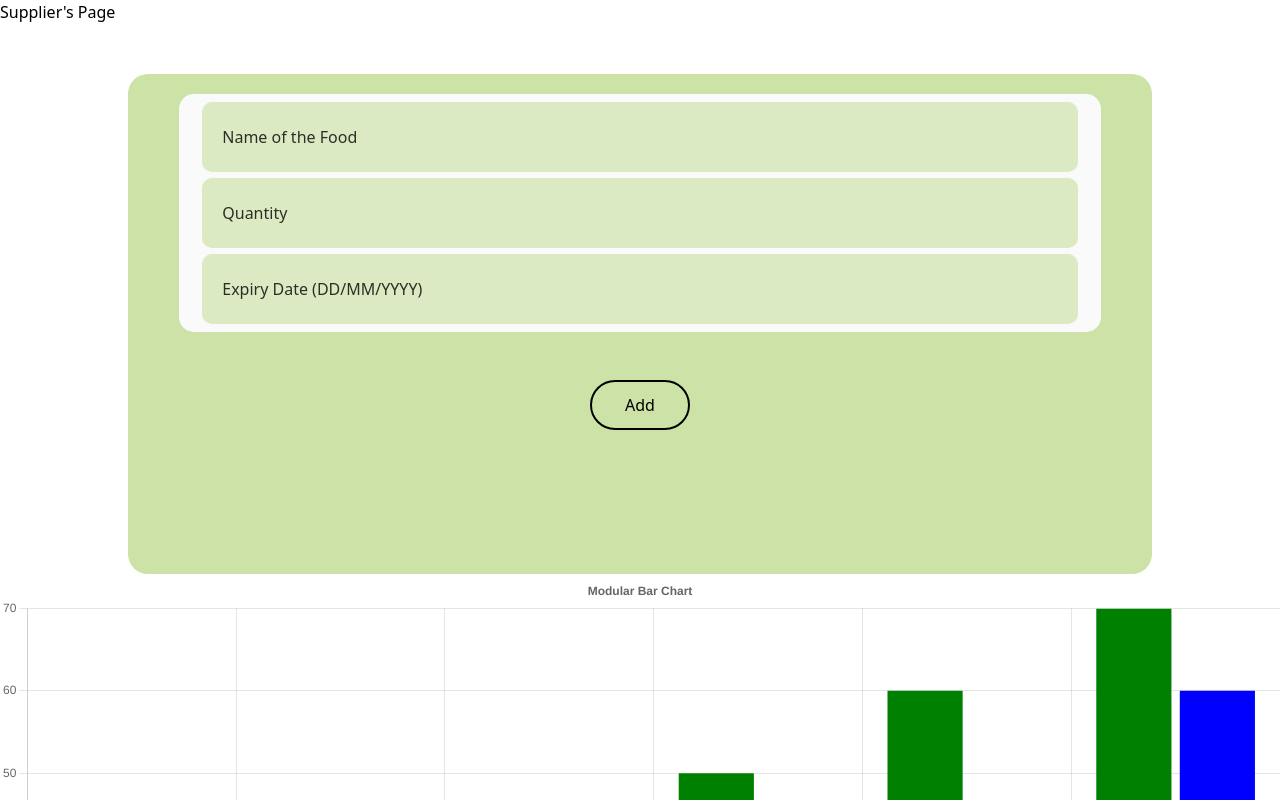
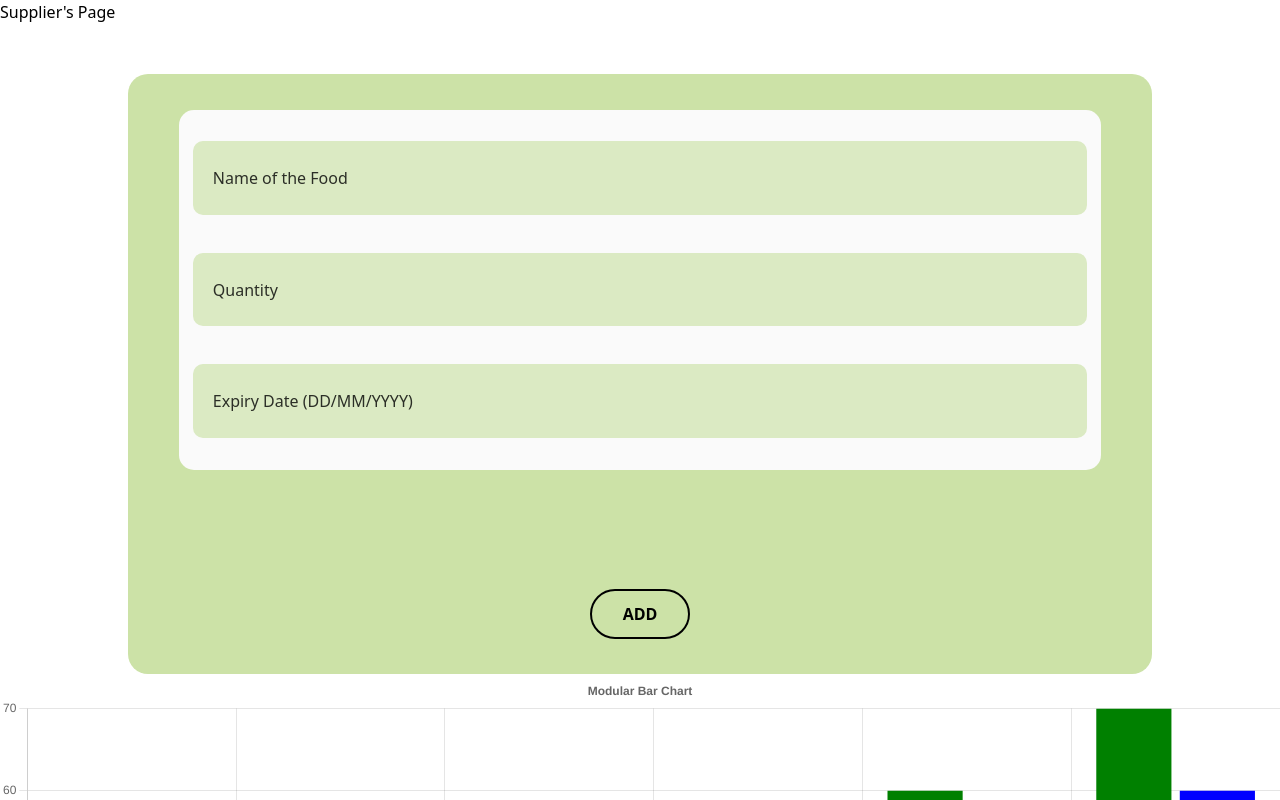
Before and after one commit to AvirupRay/reckon_5.0, a React (Vite) app in the folder reckon_5.0/: page /supplr in a window 1280 px wide. Shown: the top 800 px of the page. Built offline with nearby package versions, Linux system fonts and the light colour scheme.

Commit message:
css-updated

```diff
--- a/reckon_5.0/src/App.css
+++ b/reckon_5.0/src/App.css
@@ -9,24 +9,39 @@ body {
   width: 100%;
 }
 .theform {
-  height: 500px;
+  height: 75vh;
   width: 80%;
   text-align: center;
   background-color: #cce2a7;
   margin: auto;
   margin-top: 50px;
   border-radius: 20px;
-  padding-top: 20px;
+  display: flex;
+  flex-direction: column;
+  justify-content: center;
+  align-items: center;
+}
+.textdiv {
+  display: flex;
+  flex-direction: column;
+  background-color: #fafafa;
+  height: 45vh;
+  width: 90%;
+  margin: auto;
+  border-radius: 15px;
+  /* padding-bottom: 1rem;
+  padding-top: 1rem; */
+  padding: 0.8rem 0.85rem;
 }
 .textarea {
   background: #dbeac3;
   color: black;
-  height: 70px;
-  width: 95%;
-  margin-top: 3px;
-  margin-bottom: 3px;
+  flex-grow: 1;
+  /* width: 95%; */
+  margin: 1.2rem 0;
   padding-left: 20px;
   border-radius: 10px;
+  font-weight: 500;
 }
 .textarea:focus {
   outline: none;
@@ -41,17 +56,13 @@ body {
   width: 100px;
   border-radius: 100px;
   margin: auto;
+  transition: all 0.25s ease-in-out;
+  font-weight: 800;
 }
 .btn:hover {
   background-color: black;
   color: antiquewhite;
 }
-.textdiv {
-  background-color: #fafafa;
-  height: fit-content;
-  width: 90%;
-  margin: auto;
-  border-radius: 15px;
-  padding-bottom: 5px;
-  padding-top: 5px;
+.btn:active {
+  scale: 0.95;
 }
--- a/reckon_5.0/src/Components/Supplier/Bargraph.jsx
+++ b/reckon_5.0/src/Components/Supplier/Bargraph.jsx
@@ -47,8 +47,10 @@ function Bargraph() {
   };
 
   return (
-    <div className="bargraph">
-      <Bar options={option} data={data} />
+    <div className=" px-[1.5vw] py-[1vw]">
+      <div className="  bg-[#f1f1f1] h-[38vh] px-[1.5vw] py-[1vw] rounded-md border-b-2 border-[#d1d1d1] shadow flex items-center justify-center">
+        <Bar options={option} data={data} className="w-[30vw] h-[30vw]" />
+      </div>
     </div>
   );
 }
--- a/reckon_5.0/src/Components/Supplier/Foodform.jsx
+++ b/reckon_5.0/src/Components/Supplier/Foodform.jsx
@@ -23,6 +23,7 @@ const Foodform = ({ Foodlist, setFoodlist }) => {
             placeholder="Name of the Food"
             className="textarea"
             type="type"
+            required
           />
           <input
             onChange={(e) => setQuantity(e.target.value)}
@@ -30,6 +31,7 @@ const Foodform = ({ Foodlist, setFoodlist }) => {
             placeholder="Quantity"
             className="textarea"
             type="number"
+            required
           />
           <input
             onChange={(e) => setDate(e.target.value)}
@@ -37,12 +39,13 @@ const Foodform = ({ Foodlist, setFoodlist }) => {
             placeholder="Expiry Date (DD/MM/YYYY)"
             className="textarea"
             type="text"
+            required
           />
         </div>
         <br />
         <br />
         <button type="submit" className="btn">
-          Add
+          ADD
         </button>
       </form>
     </div>
--- a/reckon_5.0/src/Components/Supplier/Supplier.jsx
+++ b/reckon_5.0/src/Components/Supplier/Supplier.jsx
@@ -6,15 +6,14 @@ import FoodItems from "./FoodItems";
 
 const Supplier = () => {
   const [Foodlist, setFoodlist] = useState([]);
-
   return (
     <div className=" flex h-[90vh] m-2 ">
-      <div className="flex-1">
+      <div className="flex-1 ">
         <Foodform Foodlist={Foodlist} setFoodlist={setFoodlist} />
       </div>
 
       <div className=" flex-[2] flex-col">
-        <div className=" bg-[#6dd3ec] h-[42vh]">
+        <div className=" h-[42vh] ">
           <Bar />
         </div>
         <div className=" h-[48vh]">
```
